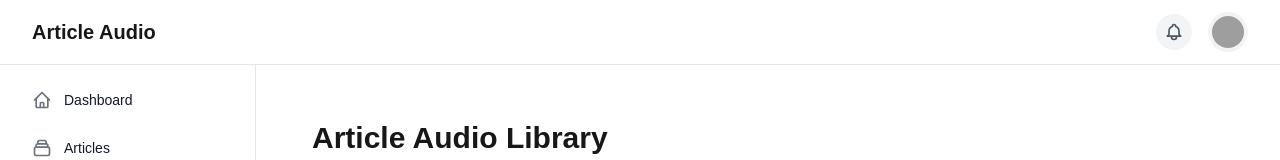
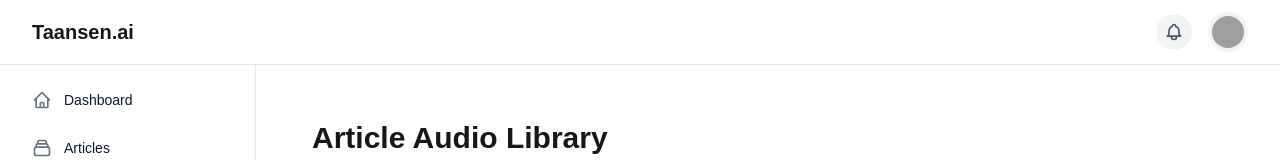
Before and after one commit to AnuragRamdasan/biirbal, a Next.js app: page / in a window 1280 px wide. Shown: the top 160 px of the page. Built offline with nearby package versions, Linux system fonts and the light colour scheme; no server answers; the database is empty; grey boxes are pictures that could not be loaded.

Commit message:
fix name

```diff
--- a/app/layout.js
+++ b/app/layout.js
@@ -13,7 +13,7 @@ const geistMono = Geist_Mono({
 })
 
 export const metadata = {
-  title: 'Article Audio - Dashboard',
+  title: 'Taansen.ai',
   description: 'Convert your articles to audio',
 }
 
@@ -97,7 +97,7 @@ function Header() {
       <div className="flex h-16 items-center justify-between px-4 sm:px-6 lg:px-8">
         <div className="flex items-center">
           <Link href="/" className="text-xl font-bold">
-            Article Audio
+            Taansen.ai
           </Link>
         </div>
         <div className="flex items-center gap-4">
```
